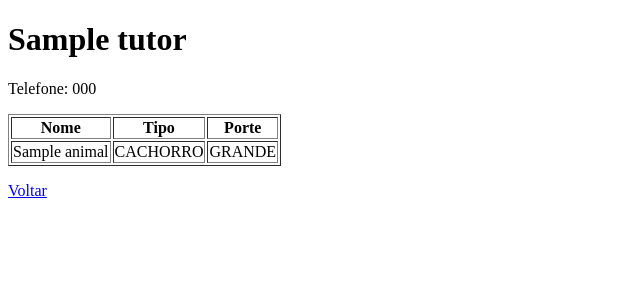
After one commit to gabriela-pmfernandes/pet-bem-estar-spring, a Spring Boot app: page /paginas/tutores/1 in a window 1280 px wide. The commit adds this page. Shown: the top 300 px of the page, without its empty margins (0-640 px from the left). Run offline with Spring Boot 4, Linux system fonts and the light colour scheme; tables that the repository leaves empty hold one stand-in row (values such as "Sample post").

Commit message:
mostra pagina do tutor com com detalhes dos animais

```diff
--- a/petbemestar/src/main/java/br/edu/ifrs/petbemestar/servico/TutorService.java
+++ b/petbemestar/src/main/java/br/edu/ifrs/petbemestar/servico/TutorService.java
@@ -6,6 +6,7 @@ import org.springframework.stereotype.Service;
 
 import br.edu.ifrs.petbemestar.dao.AnimalDAO;
 import br.edu.ifrs.petbemestar.dao.TutorDAO;
+import br.edu.ifrs.petbemestar.dominio.Animal;
 import br.edu.ifrs.petbemestar.dominio.Tutor;
 
 @Service
@@ -51,4 +52,8 @@ public class TutorService {
 		dao.remover(id);
 	}
 
+	public List<Animal> listarPorTutor(Long id){
+		return animalDAO.listarPorTutor(id);
+	}
+
 }
--- a/petbemestar/src/main/java/br/edu/ifrs/petbemestar/web/TutorPaginaController.java
+++ b/petbemestar/src/main/java/br/edu/ifrs/petbemestar/web/TutorPaginaController.java
@@ -78,6 +78,14 @@ public class TutorPaginaController {
 
 	}
 
+	@GetMapping("/paginas/tutores/{id}")
+	public String detalhe(@PathVariable Long id, Model model) {
+		model.addAttribute("tutor", service.buscarPorId(id));
+		model.addAttribute("animais", service.listarPorTutor(id));
+
+		return"tutores/detalhe";
+	}
+
 	@PostMapping("/paginas/tutores/{id}/remover")
 	public String remover(@PathVariable Long id, Model model) {
 		try {
--- /dev/null
+++ b/petbemestar/src/main/resources/templates/tutores/detalhe.html
@@ -0,0 +1,30 @@
+<!DOCTYPE html>
+<html lang="pt-br" xmlns:th="http://www.thymeleaf.org">
+<head>
+	<meta charset="utf-8">
+	<title th:text="${tutor.nome}">Tutores</title>
+</head>
+<body>
+	<h1 th:text="${tutor.nome}">Tutores Cadastrados</h1>
+	<p>Telefone: <span th:text="${tutor.telefone}"></span></p>
+	<p th:if="${animais.isEmpty()}">Nenhum animal cadastrado</p>
+	<p class="erro" th:if="${erro}" th:text="${erro}"></p>
+	<table border="1" th:if="${!animais.isEmpty()}">
+		<thead>
+			<tr>
+				<th>Nome</th>
+				<th>Tipo</th>
+				<th>Porte</th>
+			</tr>
+		</thead>
+		<tbody>
+			<tr th:each="animal : ${animais}">
+				<td th:text="${animal.nome}"></td>
+				<td th:text="${animal.tipo}"></td>
+				<td th:text="${animal.porte}"></td>
+			</tr>
+		</tbody>
+	</table>
+	<p><a th:href="@{/paginas/tutores}">Voltar</a></p>
+</body>
+</html>
--- a/petbemestar/src/main/resources/templates/tutores/lista.html
+++ b/petbemestar/src/main/resources/templates/tutores/lista.html
@@ -17,7 +17,9 @@
 		</thead>
 		<tbody>
 			<tr th:each="t : ${tutores}">
-				<td th:text="${t.nome}"></td>
+				<td>
+					<a th:href="@{/paginas/tutores/{id}(id=${t.id})}" th:text="${t.nome}"></a>
+				</td>
 				<td th:text="${t.telefone}"></td>
 				<td th:text="${t.email}"></td>
 				<td><a th:href="@{/paginas/tutores/{id}/editar(id=${t.id})}">Editar</a>
```
